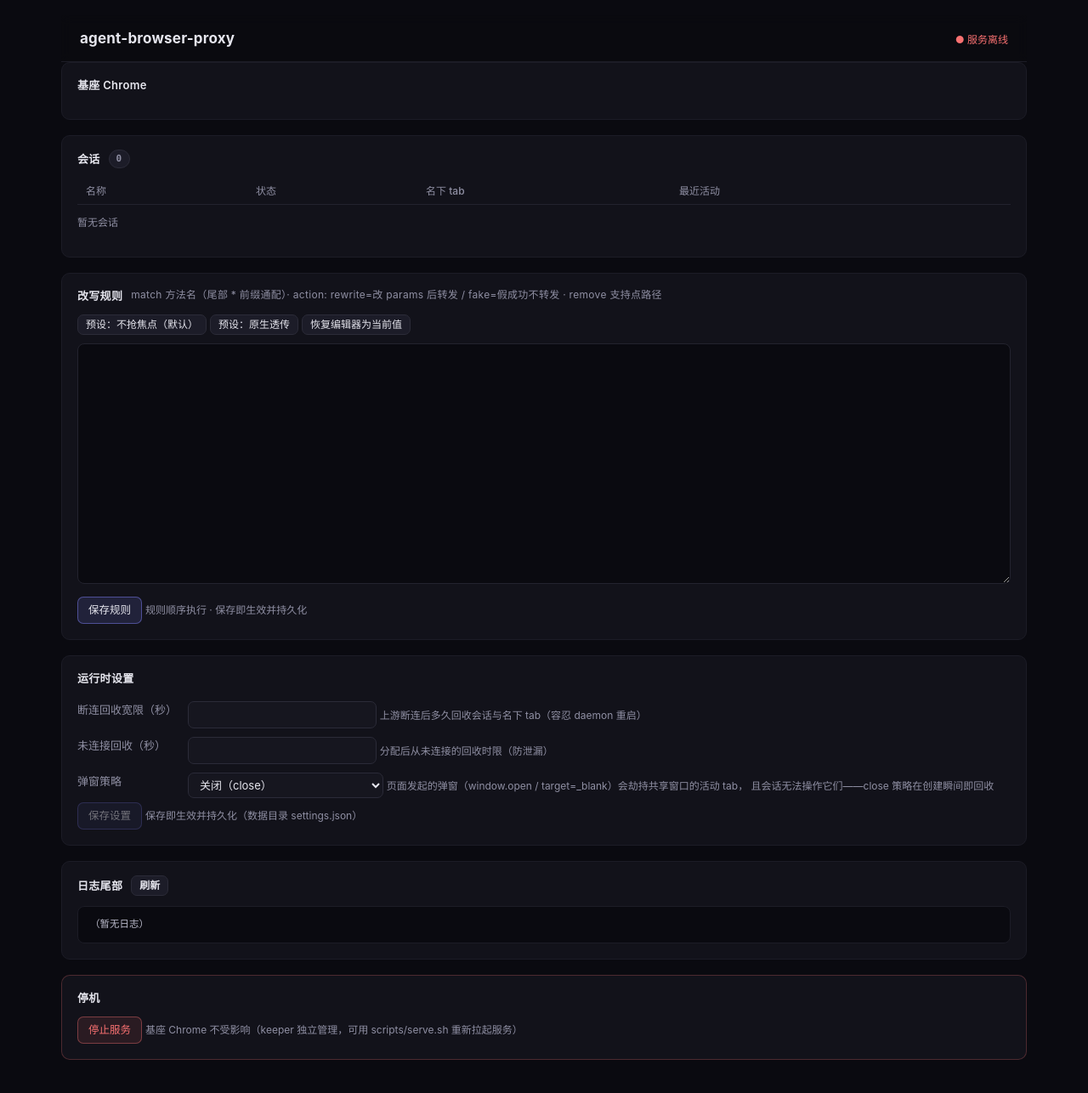
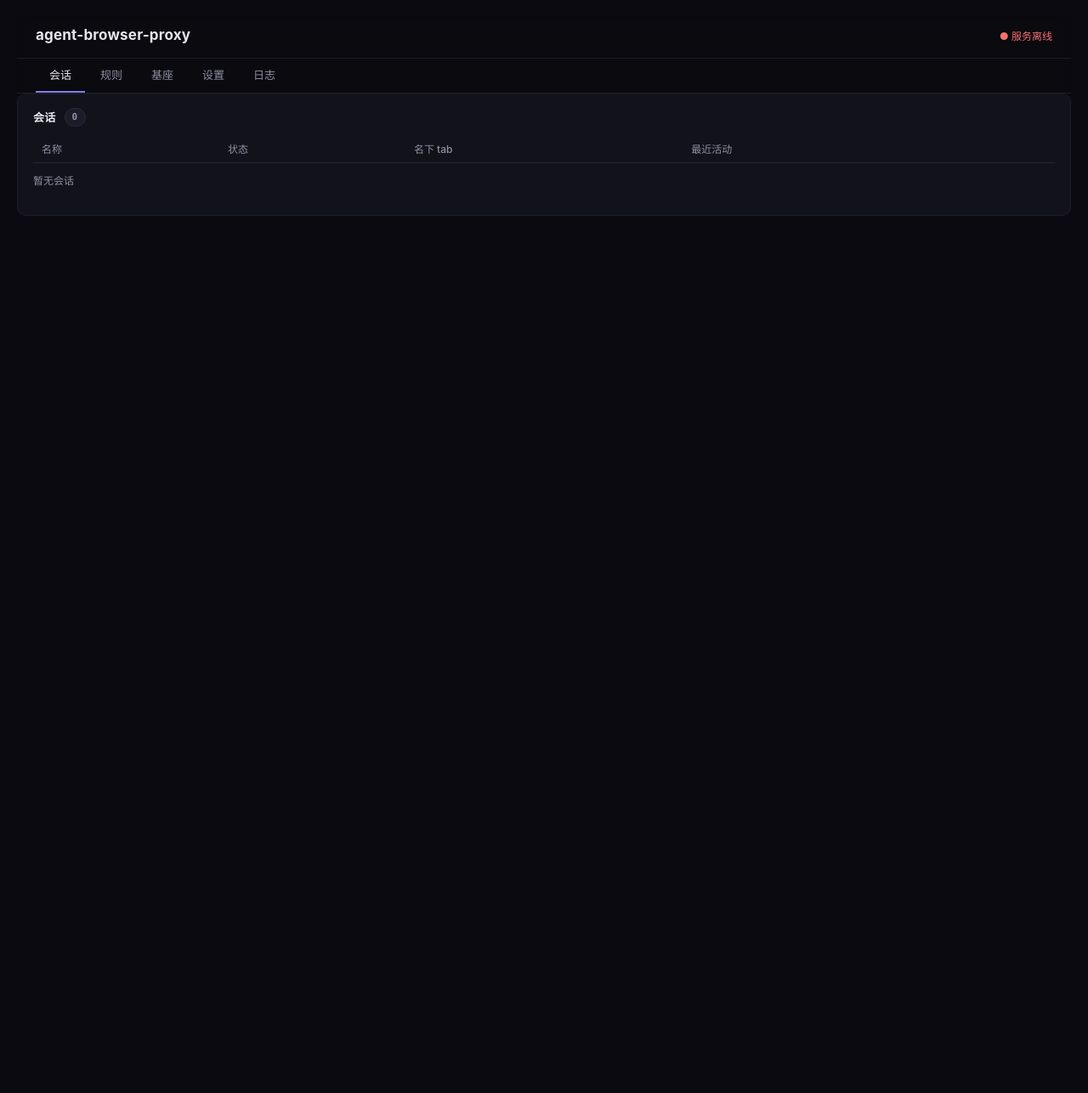
Before and after one commit to yangyaofei/cdproxy, a plain HTML site: page static/admin/index.html in a window 1280 px wide. Shown: the whole page at 85% size. After the commit the page ends 800 px from the top, so only its background shows below. Drawn offline with Linux system fonts and the light colour scheme; files that its build step writes are made by us from their sources; no server answers; files whose address does not match are found by name.

Commit message:
style(admin): 全宽自适应 + 分 Tab 布局（会话/规则/基座/设置/日志）
## 问题/错误
固定 1180px 宽 + 大左右留白在宽屏下大量空白；全部内容单页纵排，找功能靠滚动。

## 实现方案
布局改全宽流式（去 max-width，收窄内边距）；内容按功能分五个 Tab（Alpine activeTab + x-show），默认落在会话；粘性头部 + Tab 导航条（active 底线 accent 高亮，Langfuse 导航风格）；危险区（停机）归入设置 Tab。

## 实现过程
app.css（.tabs 导航 + 移除 max-width）/ index.html（nav + 各 section x-show）/ app.js（tab 状态）。浏览器截图验证 Tab 切换与全宽渲染。

## 总结
信息密度与导航效率提升；后续新功能区直接加 Tab 挂载。

```diff
--- a/static/admin/app.css
+++ b/static/admin/app.css
@@ -32,7 +32,18 @@ h1 { font-size: 17px; margin: 0; letter-spacing: 0.2px; }
 .health { font-size: 12px; }
 .health.ok { color: var(--ok); }
 .health.bad { color: var(--bad); }
-body > div { max-width: 1180px; margin: 0 auto; padding: 18px 22px 60px; }
+body > div { padding: 14px 20px 50px; }
+.tabs {
+  display: flex; gap: 2px; padding: 0 22px; background: rgba(10,10,16,0.9);
+  border-bottom: 1px solid var(--border-soft);
+  position: sticky; top: 49px; backdrop-filter: blur(6px); z-index: 4;
+}
+.tabs button {
+  background: none; border: none; border-bottom: 2px solid transparent;
+  border-radius: 0; padding: 9px 16px; font-size: 13px; color: var(--muted);
+}
+.tabs button:hover { color: var(--text); border-bottom-color: transparent; }
+.tabs button.on { color: var(--text); border-bottom-color: var(--accent); }
 section {
   background: var(--panel); border: 1px solid var(--border-soft); border-radius: 10px;
   padding: 16px 18px 18px; margin: 0 0 18px;
--- a/static/admin/app.js
+++ b/static/admin/app.js
@@ -13,6 +13,7 @@ function admin() {
   return {
     healthy: false,
     status: null,
+    tab: "sessions",
     logs: [],
     viewSessions: [],
     logOpen: "",
--- a/static/admin/index.html
+++ b/static/admin/index.html
@@ -16,9 +16,16 @@
         <span x-text="healthy ? '● 服务在线' : '● 服务离线'"></span>
       </div>
     </header>
+    <nav class="tabs">
+      <button :class="tab === 'sessions' ? 'on' : ''" @click="tab = 'sessions'">会话</button>
+      <button :class="tab === 'rules' ? 'on' : ''" @click="tab = 'rules'">规则</button>
+      <button :class="tab === 'keeper' ? 'on' : ''" @click="tab = 'keeper'">基座</button>
+      <button :class="tab === 'settings' ? 'on' : ''" @click="tab = 'settings'">设置</button>
+      <button :class="tab === 'logs' ? 'on' : ''" @click="tab = 'logs'">日志</button>
+    </nav>
 
     <!-- 基座 -->
-    <section>
+    <section x-show="tab === 'keeper'">
       <h2>基座 Chrome</h2>
       <template x-if="status">
         <div>
@@ -36,7 +43,7 @@
     </section>
 
     <!-- 会话 -->
-    <section>
+    <section x-show="tab === 'sessions'">
       <h2>会话 <span class="count" x-text="viewSessions.length"></span></h2>
       <table class="list">
         <thead><tr><th>名称</th><th>状态</th><th>名下 tab</th><th>最近活动</th><th></th></tr></thead>
@@ -110,7 +117,7 @@
     </section>
 
     <!-- 规则 -->
-    <section>
+    <section x-show="tab === 'rules'">
       <h2>改写规则 <span class="hint" style="font-weight:normal">match 方法名（尾部 * 前缀通配）· action: rewrite=改 params 后转发 / fake=假成功不转发 · remove 支持点路径</span></h2>
       <div class="log-toolbar">
         <button class="sm" @click="applyPreset('focus')" :disabled="busy">预设：不抢焦点（默认）</button>
@@ -128,7 +135,7 @@
     </section>
 
     <!-- 设置 -->
-    <section>
+    <section x-show="tab === 'settings'">
       <h2>运行时设置</h2>
       <table class="kv form">
         <tr>
@@ -167,13 +174,13 @@
     </section>
 
     <!-- 日志 -->
-    <section>
+    <section x-show="tab === 'logs'">
       <h2>日志尾部 <button class="sm" @click="loadLogs()" :disabled="busy">刷新</button></h2>
       <pre class="logs" x-text="logs.length ? logs.join('\n') : '（暂无日志）'"></pre>
     </section>
 
     <!-- 危险区 -->
-    <section class="danger-zone">
+    <section class="danger-zone" x-show="tab === 'settings'">
       <h2>停机</h2>
       <button class="danger" @click="shutdown()" :disabled="busy">停止服务</button>
       <span class="hint">基座 Chrome 不受影响（keeper 独立管理，可用 scripts/serve.sh 重新拉起服务）</span>
```
